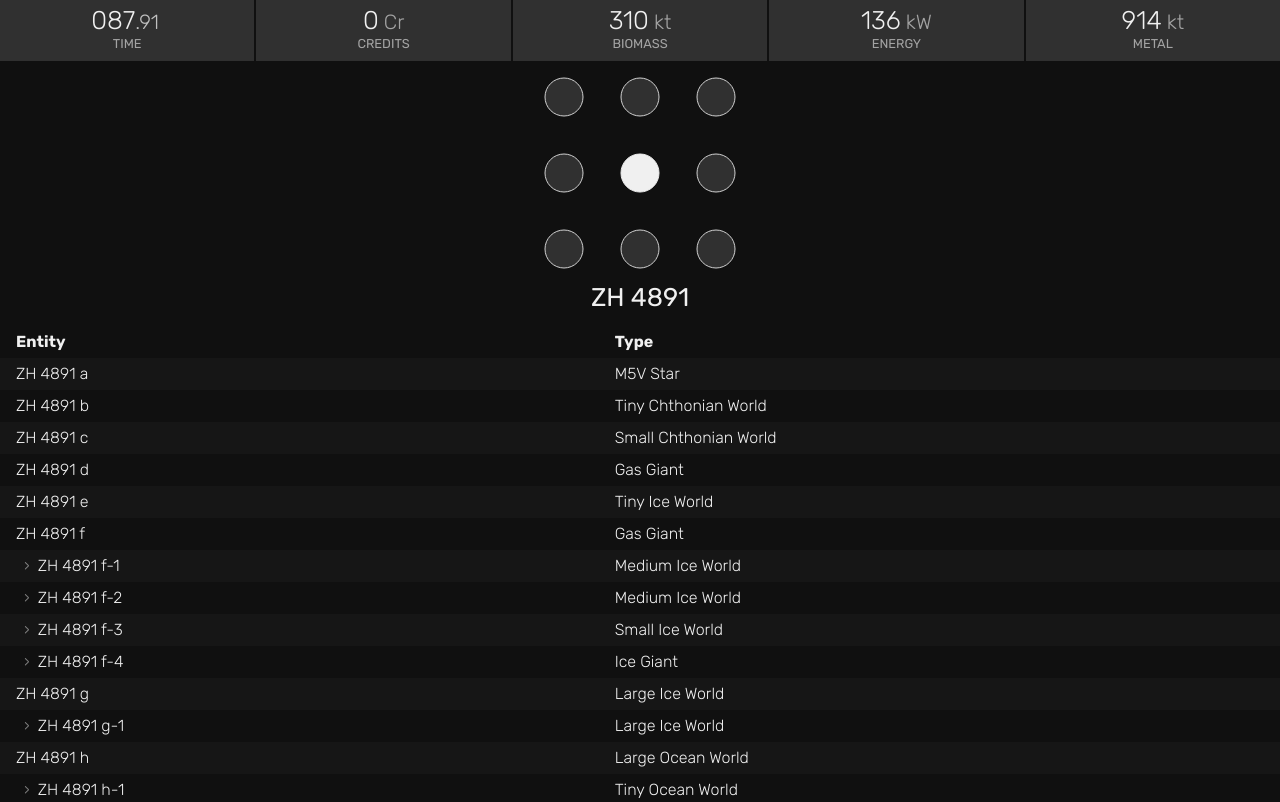
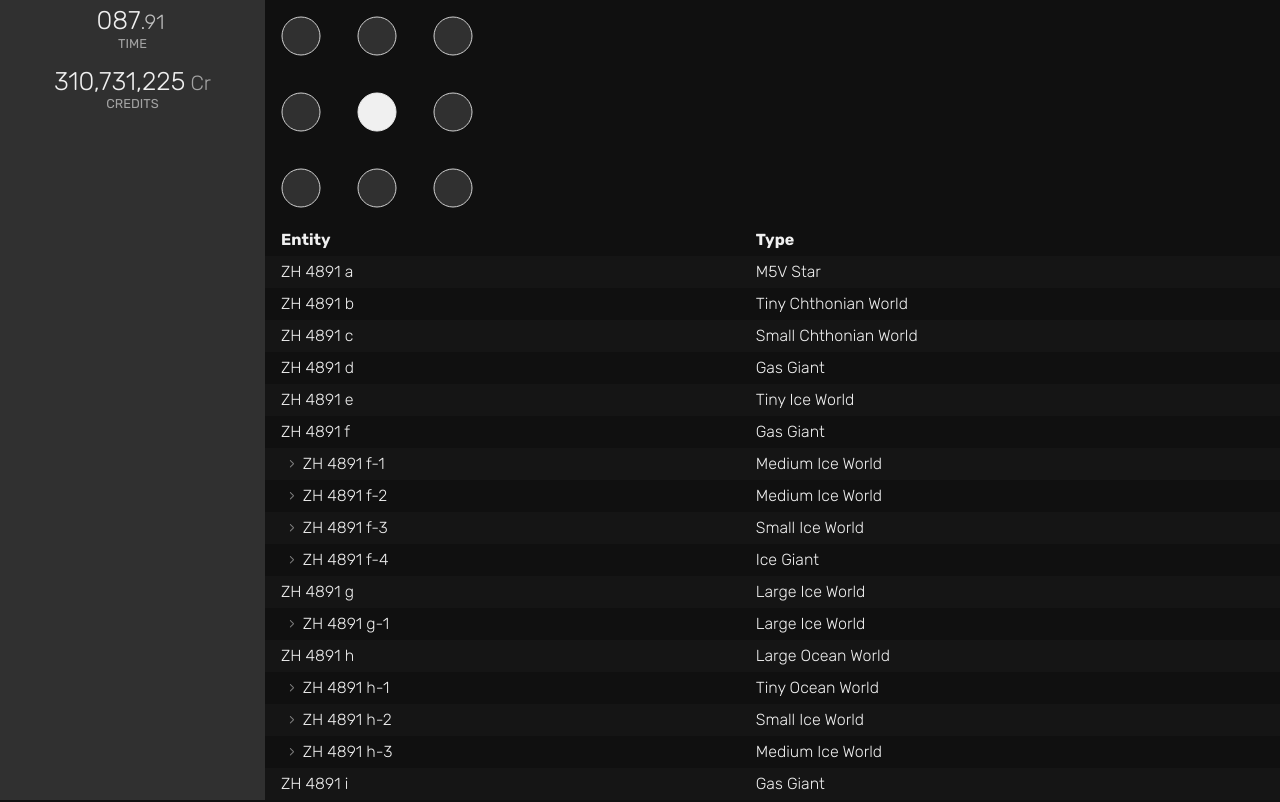
Before and after one commit to joshforisha/space-game, a React (Vite) app: page / in a window 1280 px wide. Shown: the top 802 px of the page. Built offline with nearby package versions, Linux system fonts and the light colour scheme.

Commit message:
Revamp UI into grid panels

```diff
--- a/src/lib/model.ts
+++ b/src/lib/model.ts
@@ -4,22 +4,16 @@ import { initialize } from '~/lib/array'
 import { randomInt } from '~/lib/number'
 
 export interface Model {
-  biomass: number;
   credits: number;
   currentSystem: StarSystem;
-  energy: number;
-  metal: number;
   starSystems: StarSystem[];
 }
 
 const starSystems = initialize(9, () => generateStarSystem())
 
 export const initialModel: Model = {
-  biomass: randomInt(0, 999999),
-  credits: 0,
+  credits: randomInt(0, 999999999),
   currentSystem: starSystems[4],
-  energy: randomInt(0, 999999),
-  metal: randomInt(0, 999999),
   starSystems
 }
 
--- a/src/main.tsx
+++ b/src/main.tsx
@@ -1,16 +1,30 @@
 import * as React from 'react'
-import { ClusterMap } from '~/view/cluster-map'
+import styled from 'styled-components'
+import { CrewPanel } from '~/view/crew-panel'
 import { ModelProvider } from '~/view/model'
-import { ResourcesPanel } from '~/view/resources-panel'
-import { SystemTable } from '~/view/system-table'
+import { SystemSelection } from '~/view/system-selection'
+import { WorldSelection } from '~/view/world-selection'
 import { render } from 'react-dom'
+
+const MainContainer = styled.div`
+  display: grid;
+  grid-template-areas:
+    "CrewPanel SystemSelection"
+    "CrewPanel WorldSelection";
+  grid-template-columns: 265px auto;
+  grid-template-rows: calc(192px + 2 * var(--medium)) auto;
+  height: 100vh;
+  width: 100%;
+`
 
 function Main () {
   return (
     <ModelProvider>
-      <ResourcesPanel />
-      <ClusterMap />
-      <SystemTable />
+      <MainContainer>
+        <CrewPanel />
+        <SystemSelection />
+        <WorldSelection />
+      </MainContainer>
     </ModelProvider>
   )
 }
--- a/src/view/cluster-map.tsx
+++ b/src/view/cluster-map.tsx
@@ -24,35 +24,20 @@ const Circle = styled.circle`
   `}
 `
 
-const Container = styled.div`
-  align-items: center;
-  display: flex;
-  flex-direction: column;
-  padding: var(--medium);
-`
-
-const SystemName = styled.span`
-  font-size: 1.6rem;
-  line-height: 1;
-  margin-top: var(--medium);
-`
-
 const Svg = styled.svg`
   height: ${svgSize}px;
+  margin: var(--medium);
   width: ${svgSize}px;
 `
 
 export function ClusterMap () {
   const [{ currentSystem, starSystems }, dispatch] = useModel()
-  const [displayName, setDisplayName] = React.useState(currentSystem.name)
 
   const systemCircles = starSystems.map((system, i) =>
     <Circle
       current={system.id === currentSystem.id}
       key={system.id}
       onClick={() => dispatch(selectSystem(system.id))}
-      onMouseOver={() => setDisplayName(system.name)}
-      onMouseOut={() => setDisplayName(currentSystem.name)}
       r='19'
       cx={20 + (i % 3) * 76}
       cy={20 + (Math.floor(i / 3)) * 76}
@@ -60,11 +45,8 @@ export function ClusterMap () {
   )
 
   return (
-    <Container>
-      <Svg viewBox={`0 0 ${svgSize} ${svgSize}`}>
-        {systemCircles}
-      </Svg>
-      <SystemName>{displayName}</SystemName>
-    </Container>
+    <Svg viewBox={`0 0 ${svgSize} ${svgSize}`}>
+      {systemCircles}
+    </Svg>
   )
 }
--- /dev/null
+++ b/src/view/crew-panel.tsx
@@ -0,0 +1,25 @@
+import * as React from 'react'
+import styled from 'styled-components'
+import { ClockSlab } from '~/view/clock-slab'
+import { Slab } from '~/view/slab'
+import { Unit } from '~/view/unit'
+import { useModel } from '~/view/model'
+import { withCommas } from '~/lib/number'
+
+const Panel = styled.div`
+  background-color: var(--dark-gray);
+  grid-area: CrewPanel;
+`
+
+export function CrewPanel () {
+  const [{ credits }] = useModel()
+
+  return (
+    <Panel>
+      <ClockSlab />
+      <Slab label='Credits'>
+        {withCommas(credits)}&thinsp;<Unit>Cr</Unit>
+      </Slab>
+    </Panel>
+  )
+}
--- a/src/view/resources-panel.tsx
+++ /dev/null
@@ -1,53 +0,0 @@
-import * as React from 'react'
-import styled from 'styled-components'
-import { ClockSlab } from '~/view/clock-slab'
-import { Slab } from '~/view/slab'
-import { Unit } from '~/view/unit'
-import { useModel } from '~/view/model'
-import { withCommas, withPrefix } from '~/lib/number'
-
-const Panel = styled.div`
-  display: flex;
-  justify-content: space-evenly;
-
-  & ${Slab} {
-    background-color: var(--dark-gray);
-    padding: 0px var(--medium);
-    width: 20%;
-
-    &:not(:first-child) {
-      margin-left: 1px;
-    }
-
-    &:not(:last-child) {
-      margin-right: 1px;
-    }
-  }
-`
-
-export function ResourcesPanel (): React.FC {
-  const [model] = useModel()
-
-  const [biomass, biomassPrefix] = withPrefix(model.biomass)
-  const [credits, creditsPrefix] = withPrefix(model.credits)
-  const [energy, energyPrefix] = withPrefix(model.energy)
-  const [metal, metalPrefix] = withPrefix(model.metal)
-
-  return (
-    <Panel>
-      <ClockSlab />
-      <Slab label='Credits'>
-        {withCommas(credits)}&thinsp;<Unit>{creditsPrefix}Cr</Unit>
-      </Slab>
-      <Slab label='Biomass'>
-        {withCommas(biomass)}&thinsp;<Unit>{biomassPrefix}t</Unit>
-      </Slab>
-      <Slab label='Energy'>
-        {withCommas(energy)}&thinsp;<Unit>{energyPrefix}W</Unit>
-      </Slab>
-      <Slab label='Metal'>
-        {withCommas(metal)}&thinsp;<Unit>{metalPrefix}t</Unit>
-      </Slab>
-    </Panel>
-  )
-}
--- /dev/null
+++ b/src/view/system-selection.tsx
@@ -0,0 +1,16 @@
+import * as React from 'react'
+import styled from 'styled-components'
+import { ClusterMap } from '~/view/cluster-map'
+
+const Container = styled.div`
+  display: flex;
+  grid-area: SystemSelection;
+`
+
+export function SystemSelection () {
+  return (
+    <Container>
+      <ClusterMap />
+    </Container>
+  )
+}
--- /dev/null
+++ b/src/view/world-selection.tsx
@@ -0,0 +1,16 @@
+import * as React from 'react'
+import styled from 'styled-components'
+import { SystemTable } from '~/view/system-table'
+
+const Container = styled.div`
+  grid-area: WorldSelection;
+  overflow-y: scroll;
+`
+
+export function WorldSelection () {
+  return (
+    <Container>
+      <SystemTable />
+    </Container>
+  )
+}
```
